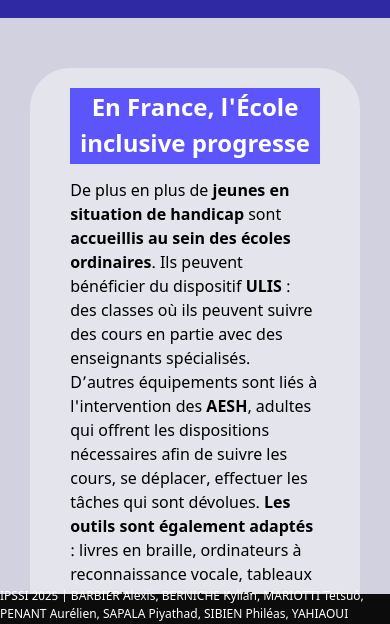
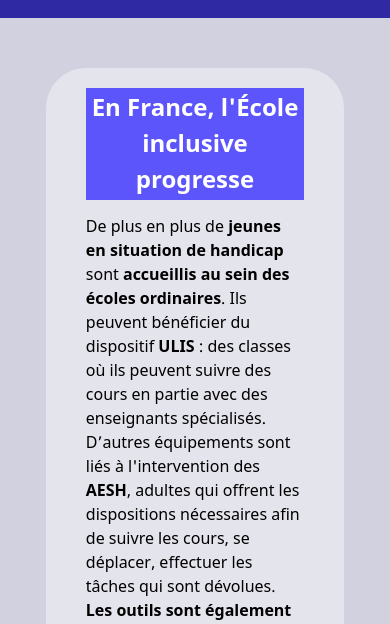
Before and after one commit to phileas-dev/projet-citoyen-2025, a plain HTML site: page index.html in a window 390 px wide. Shown: the part 210-834 px from the top of the page. Drawn offline with Linux system fonts and the light colour scheme; some icons are missing.

Commit message:
responsive v2

```diff
--- a/styles.css
+++ b/styles.css
@@ -160,16 +160,17 @@ main {
 
 footer {
     background-color: hsl(var(--hue), 5%, 5%);
-    height: 40px;
+    height: fit-content;
+    padding-top: 10px;
+    padding-bottom: 50px;
     width: 100%;
-    position: fixed;
-    bottom: 0;
     display: flex;
     justify-content: center;
     align-items: center;
     flex-direction: row;
 
     p {
+        max-width: 90%;
         font-size: 12px;
         color: #ffffff;
     }
@@ -189,3 +190,9 @@ footer {
         width: 100%;
     }
 }
+
+@media screen and (max-width: 1400px) {
+    .introduction {
+        width: 70%;
+    }
+}
```
